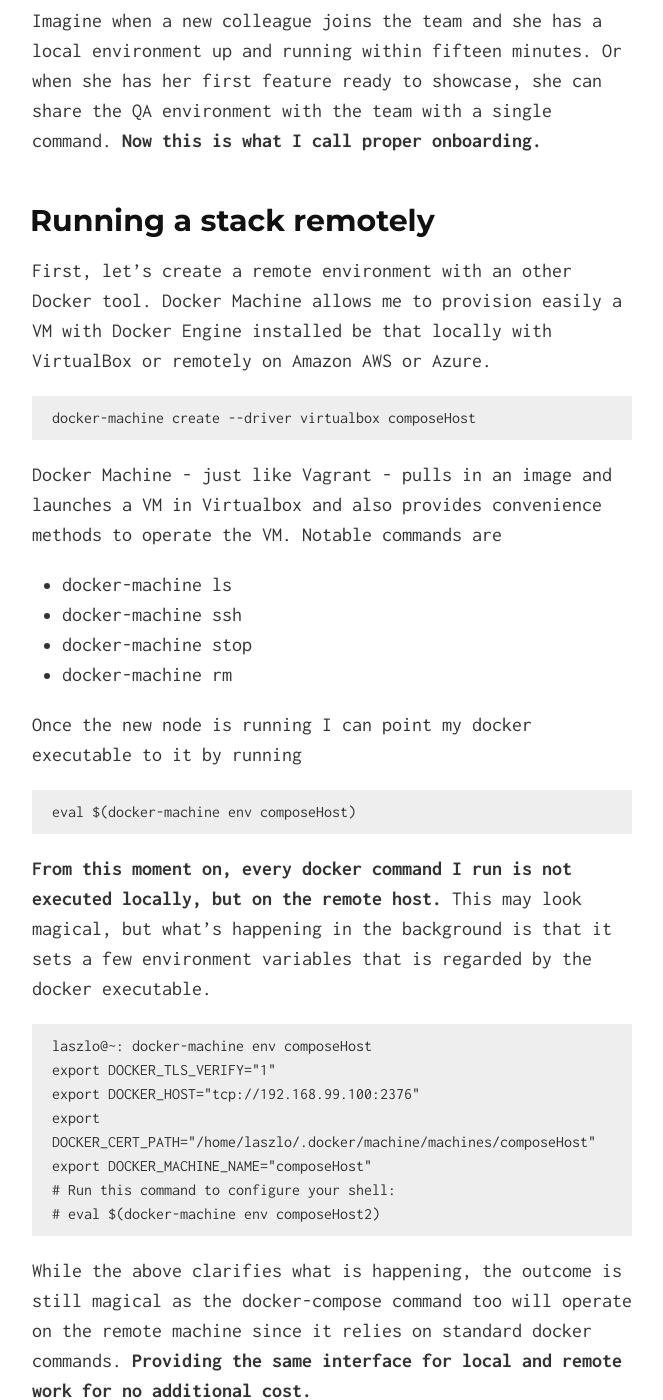
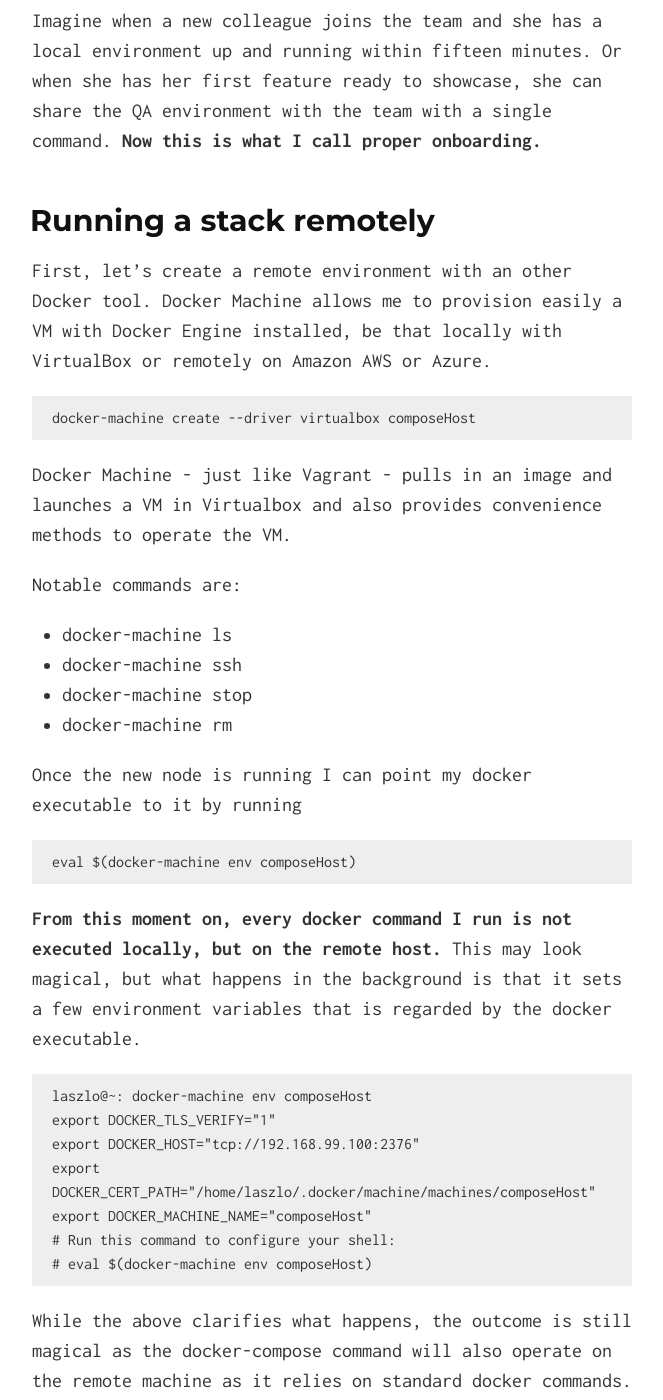
Before and after one commit to laszlocph/website, a Jekyll site: the page built from Mastering-test-environments-with-Docker.md, in a window 1280 px wide and 1400 px high, scrolled down 5812 px. Shown: the whole window, without its empty margins (308-971 px from the left). Built offline with Jekyll 4.4.1, drawn with Linux system fonts in a browser that asks for light colours; some of the changed text lies outside the part shown.

Commit message:
Edit run

```diff
--- a/Mastering-test-environments-with-Docker.md
+++ b/Mastering-test-environments-with-Docker.md
@@ -66,7 +66,7 @@
 * *boot* is the well known Spring Boot application from part one.
 * *redis* is just a vanilla Redis container
 
-Running this stack is nothing more than executing the **docker-compose up** command. We don't have to fiddle with individual *docker run* commands as
+Running this stack takes nothing more than executing the **docker-compose up** command. We don't have to fiddle with individual *docker run* commands as
 it will start all containers in the right order, with the right volumes and exposed ports just as they are described in the docker-compose file.
 
 Furthermore it defines a Docker network, so the services are able to communicate with each other in separation to other network traffic.
@@ -138,13 +138,15 @@
 
 ## Running a stack remotely
 
-First, let's create a remote environment with an other Docker tool. Docker Machine allows me to provision easily a VM with Docker Engine installed be that locally with VirtualBox or remotely on Amazon AWS or Azure.
+First, let's create a remote environment with an other Docker tool. Docker Machine allows me to provision easily a VM with Docker Engine installed, be that locally with VirtualBox or remotely on Amazon AWS or Azure.
 
 <pre>
 docker-machine create --driver virtualbox composeHost
 </pre>
 
-Docker Machine - just like Vagrant - pulls in an image and launches a VM in Virtualbox and also provides convenience methods to operate the VM. Notable commands are
+Docker Machine - just like Vagrant - pulls in an image and launches a VM in Virtualbox and also provides convenience methods to operate the VM.
+
+Notable commands are:
 
 * docker-machine ls
 * docker-machine ssh <VM name>
@@ -158,7 +160,7 @@
 </pre>
 
 **From this moment on, every docker command I run is not executed locally, but on the remote host.**
-This may look magical, but what's happening in the background is that it sets a few environment variables that is regarded by the docker executable.
+This may look magical, but what happens in the background is that it sets a few environment variables that is regarded by the docker executable.
 
 <pre>
 laszlo@~: docker-machine env composeHost
@@ -167,10 +169,10 @@
 export DOCKER_CERT_PATH="/home/laszlo/.docker/machine/machines/composeHost"
 export DOCKER_MACHINE_NAME="composeHost"
 # Run this command to configure your shell:
-# eval $(docker-machine env composeHost2)
+# eval $(docker-machine env composeHost)
 </pre>
 
-While the above clarifies what is happening, the outcome is still magical as the docker-compose command too will operate on the remote machine since it relies on standard docker commands.
+While the above clarifies what happens, the outcome is still magical as the docker-compose command will also operate on the remote machine as it relies on standard docker commands.
 **Providing the same interface for local and remote work for no additional cost.**
 
 Once I'm done with the remote work, or got confused which server I'm on, I can easily set the environment back to local by calling
@@ -225,7 +227,7 @@
 It also introduces the *service* higher level abstraction that allows easy rolling updates, and more intelligent network routing.
 Sadly Docker Compose can not be pointed at this new clustering solution yet, I'm sure though this will be implemented in coming versions. Especially as Compose has an [experimental feature](https://docs.docker.com/compose/bundles/) already doing just that.
 
-There are plenty of next steps ahead of me, clustering is a big topic. My goal is to find a nice way to run production stacks with similar ease as the workflow above. Also I will peak into competing platforms and investigate connecting topics.
+There are plenty of next steps ahead of me, clustering is a big topic. My goal is to find a nice way to run production stacks with similar ease as the workflow above. I will also peak into competing platforms and investigate connecting topics.
 
 Onwards!
 
```
Also changed, not shown: other parts of Mastering-test-environments-with-Docker.md (+1 -1 lines).
